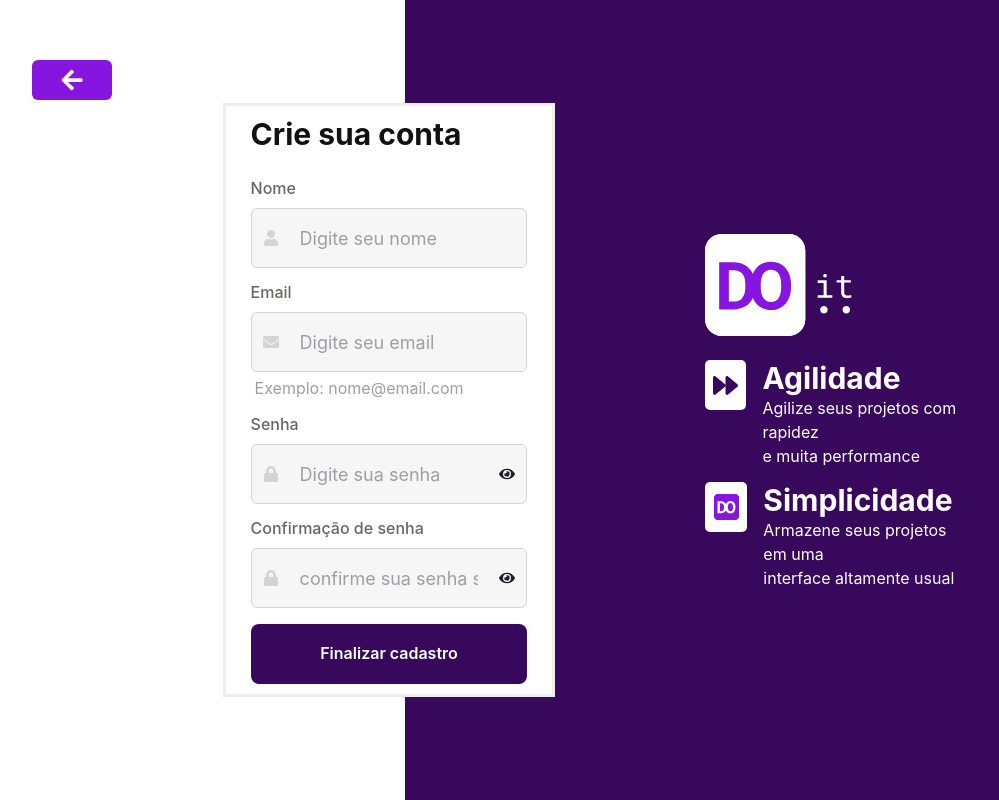
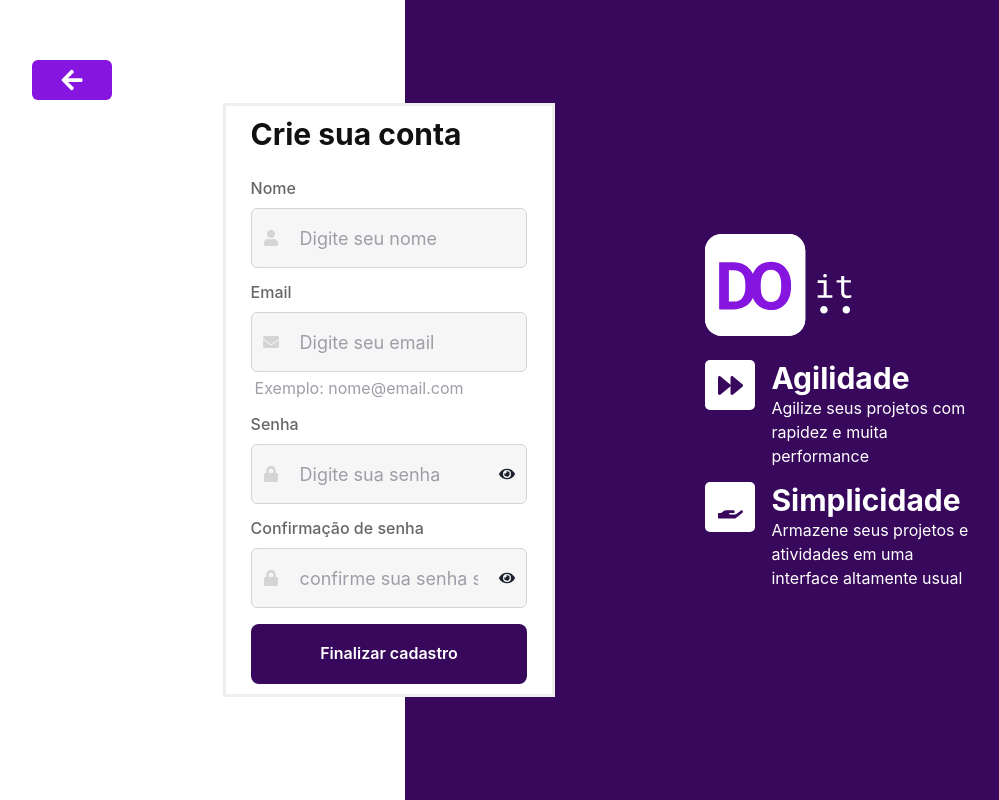
Before and after one commit to maksonss4/do-it-front, a React (Create React App) app: page /signup in a window 1280 px wide. Shown: the whole page, without its empty margins (43-1042 px from the left). Built offline with nearby package versions, Linux system fonts and the light colour scheme.

Commit message:
feat: modificação do icone de simplicidade na página de cadastro

```diff
--- a/src/pages/Login/LoginInfo.tsx
+++ b/src/pages/Login/LoginInfo.tsx
@@ -14,7 +14,7 @@ export const LoginInfo = () => {
       </Heading>
       <Text maxW="350px">
         Flexível e atrativo de gerenciar
-        <b> seus projetos em uma única plataforma</b>
+        <b> seus projetos e atividades em uma única plataforma</b>
       </Text>
     </Grid>
   );
--- a/src/pages/Signup/SignupInfo.tsx
+++ b/src/pages/Signup/SignupInfo.tsx
@@ -1,5 +1,4 @@
 import LogoBgWhite from "../../assets/logo-bg-white.svg";
-import LogoMin from "../../assets/logo-min.svg";
 import {
   Box,
   Center,
@@ -10,7 +9,7 @@ import {
   Text,
   VStack,
 } from "@chakra-ui/react";
-import { FaForward } from "react-icons/fa";
+import { FaForward, FaHandHolding } from "react-icons/fa";
 import { myTheme } from "../../styles/theme";
 
 export const SignupInfo = () => {
@@ -27,24 +26,23 @@ export const SignupInfo = () => {
         mt={["15px", "0"]}
       >
         <Flex w="100%">
-          <Center borderRadius="5px" bg="white" w="50px" h="50px">
+          <Center borderRadius="5px" bg="white" minW="50px" h="50px">
             <FaForward color={myTheme.colors.purple["800"]} size="25" />
           </Center>
           <Box ml="4">
             <Heading size="lg"> Agilidade</Heading>
-            <Text>
-              Agilize seus projetos com rapidez <br /> e muita performance
-            </Text>
+            <Text>Agilize seus projetos com rapidez e muita performance</Text>
           </Box>
         </Flex>
         <Flex w="100%">
-          <Center borderRadius="5px" bg="white" w="50px" h="50px">
-            <Image src={LogoMin} w="25px" />
+          <Center borderRadius="5px" bg="white" minW="50px" h="50px">
+            <FaHandHolding color={myTheme.colors.purple["800"]} size="25" />
           </Center>
           <Box ml="4">
             <Heading size="lg"> Simplicidade</Heading>
             <Text>
-              Armazene seus projetos em uma <br /> interface altamente usual
+              Armazene seus projetos e atividades em uma interface altamente
+              usual
             </Text>
           </Box>
         </Flex>
```
